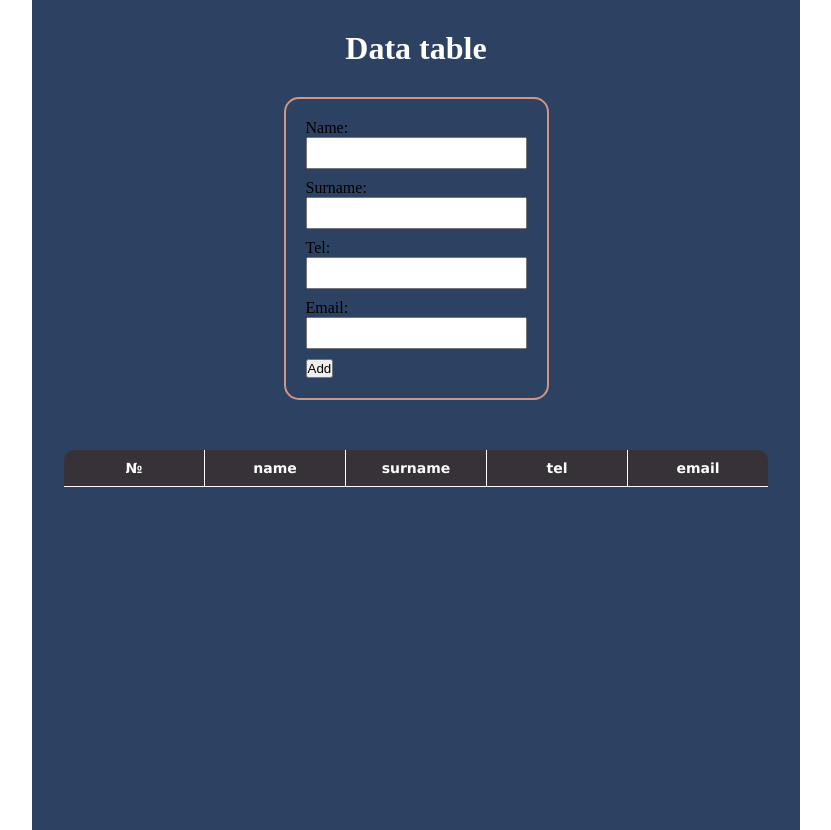
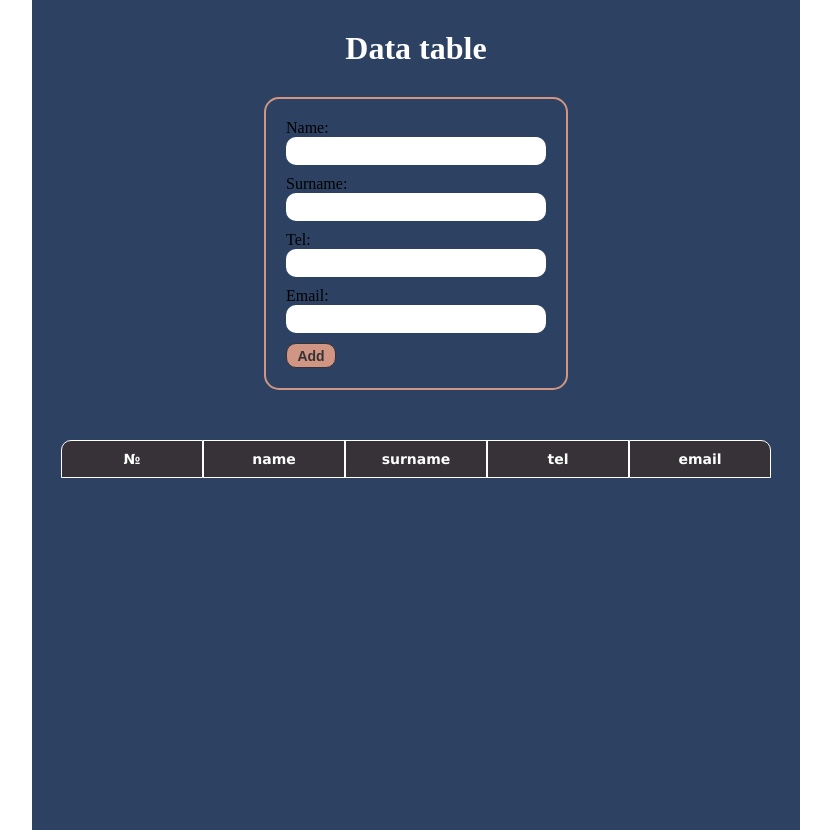
Before and after one commit to dudkin-v/data-table, a React (Create React App) app: page / in a window 1280 px wide. Shown: the whole page, without its empty margins (224-1055 px from the left). Built offline with nearby package versions, Linux system fonts and the light colour scheme.

Commit message:
change styles, remove props data/setData

```diff
--- a/src/App.js
+++ b/src/App.js
@@ -15,13 +15,8 @@ const App = () => {
   return (
     <div className='app'>
       <h1 className='app-heading'>Data table</h1>
-      <Form
-      data={data}
-      setData={setData}
-      onSubmit={createPerson} />
-      <Table
-      data={data}
-      onDelete={removePerson} />
+      <Form onSubmit={createPerson} />
+      <Table data={data} onDelete={removePerson} />
     </div>
   );
 }
--- a/src/components/Form/Form.js
+++ b/src/components/Form/Form.js
@@ -83,7 +83,7 @@ import './Form.styles.css';
                   />
 
                 <div>
-                  <button type='submit'>Add</button>
+                  <button className='add-btn' type='submit'>Add</button>
                 </div>
 
             </form>
@@ -92,8 +92,7 @@ import './Form.styles.css';
 }
 
 Form.propTypes = {
-    data: PropTypes.array.isRequired,
-    onSubmit: PropTypes.func.isRequired,
+    onSubmit: PropTypes.func.isRequired
 }
 
 export default Form;
--- a/src/components/Form/Form.styles.css
+++ b/src/components/Form/Form.styles.css
@@ -4,18 +4,30 @@
     flex-direction: column;
     border: 2px solid #D09683;
     border-radius: 15px;
-
 }
 
 form {
     display: flex;
     flex-direction: column;
     padding: 20px;
-
 }
 
 input {
+    width: 250px;
     margin-bottom: 10px;
     padding: 5px;
     font-size: 16px;
+    border-radius: 10px;
+    border: none;
 }
+
+.add-btn {
+    width: 50px;
+    height: 25px;
+    border-radius: 10px;
+    border: 1px solid #363237;
+    background-color: #D09683;
+    color: #363237;
+    font-size: 14px;
+    font-weight: 700;
+}
--- a/src/components/Table/Table.styles.css
+++ b/src/components/Table/Table.styles.css
@@ -15,9 +15,7 @@ table {
     }
 
     th, td {
-    border-style: solid;
-    border-width: 0 1px 1px 0;
-    border-color: white;
+    border: 1px solid white;
     }
 
     th:first-child {
@@ -26,7 +24,6 @@ table {
 
     th:last-child {
     border-top-right-radius: 10px;
-    border-right: none;
     }
 
     td {
@@ -67,4 +64,5 @@ table {
         border: 2px solid #363237;
         background-color: #D09683;
         color: #363237;
+        cursor: pointer;
     }
```
